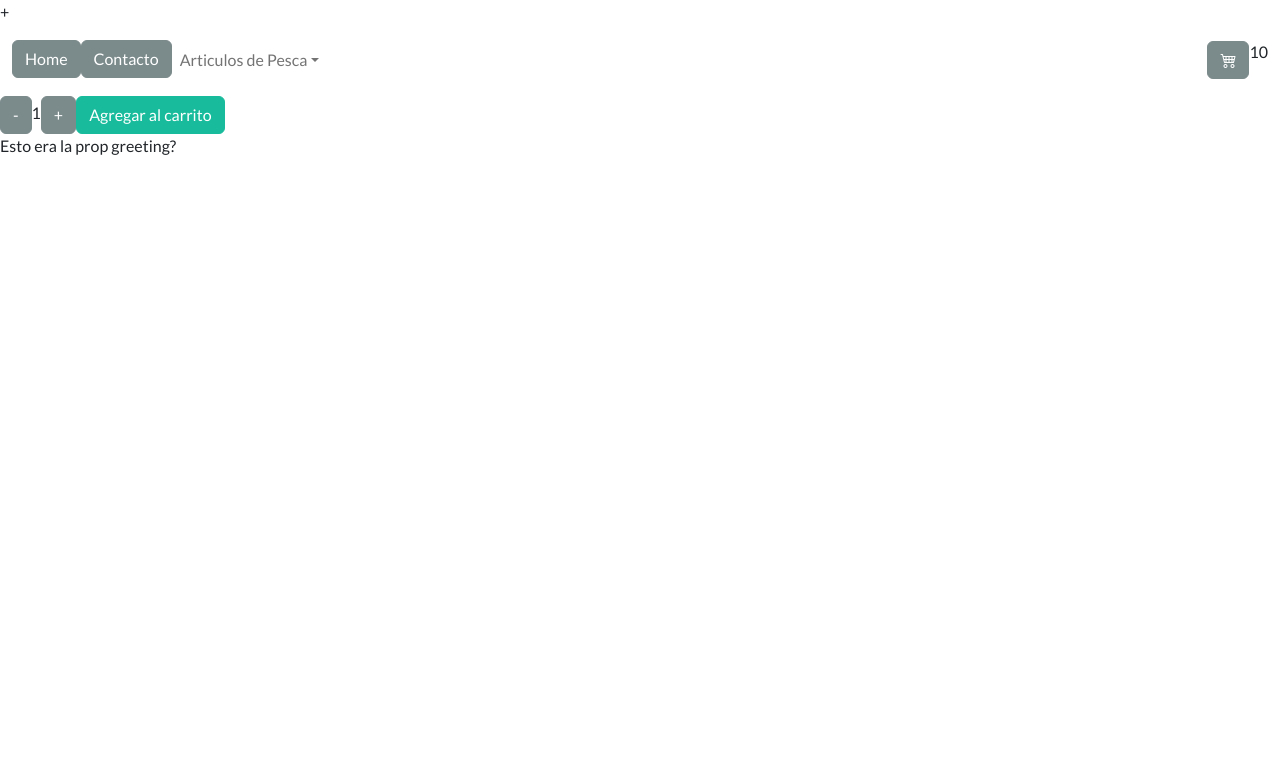
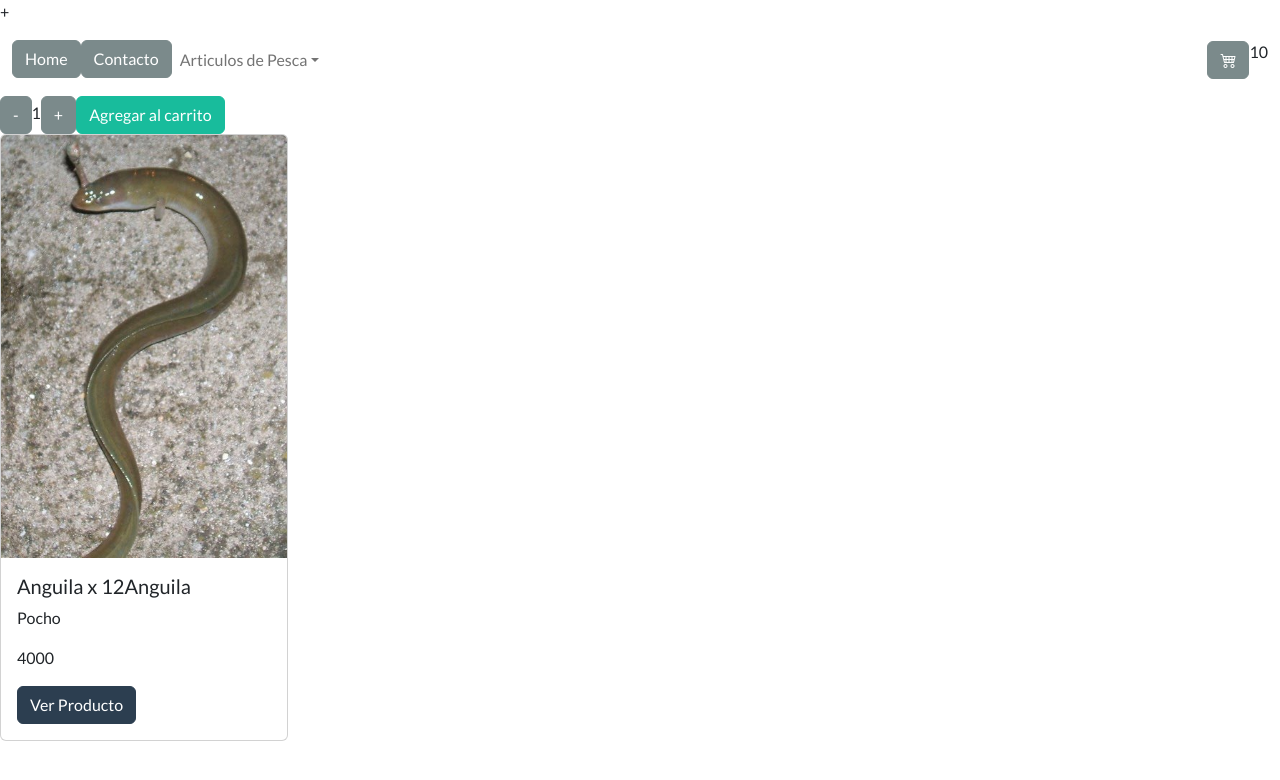
Before and after one commit to Bosterman12/PreEntrega1Bandi, a React (Create React App) app: page / in a window 1280 px wide. Shown: the top 780 px of the page. Built offline with nearby package versions, Linux system fonts and the light colour scheme.

Commit message:
armando las cards

```diff
--- a/src/components/App.jsx
+++ b/src/components/App.jsx
@@ -3,6 +3,7 @@ import './App.css';
 import {Navbar} from './Navbar/Navbar';
 import { ItemListContainer } from './ItemListContainer/ItemListContainer';
 import { ItemCount } from './ItemCount/ItemCount';
+import { Item } from './Item/Item';
 
 import React from 'react';
 
@@ -13,6 +14,16 @@ export const App = () => {
       <Navbar nombre={"El Surubi"}/>
       <ItemCount ValInicial={1} stock={10} />
       <ItemListContainer/>
+      <Item item={{
+        "id":12,
+        "idCategoria":4,
+        "nombre":"Anguila x 12",
+        "marca":"Pocho",
+        "modelo":"Anguila",
+        "precio":4000,
+        "stock":30,
+        "img":"anguila.jpg"
+      }}/>
     </div>
 
   );
--- /dev/null
+++ b/src/components/Item/Item.jsx
@@ -0,0 +1,17 @@
+import React from 'react';
+
+export const Item = ({item}) => {
+    return (
+        <div>
+            <div className="card" style={{width: '18rem'}}>
+          <img src={`./img/${item.img}`} className="card-img-top" alt={`imagen de ${item.nombre}`} />
+          <div className="card-body">
+            <h5 className="card-title">{item.nombre}{item.modelo} </h5>
+            <p className="card-text">{item.marca} </p>
+            <p className="card-text">{item.precio} </p>
+            <a href="#" className="btn btn-primary">Ver Producto</a>
+          </div>
+        </div>
+        </div>
+    );
+}
--- a/src/components/ItemListContainer/ItemListContainer.jsx
+++ b/src/components/ItemListContainer/ItemListContainer.jsx
@@ -1,9 +1,13 @@
 import React from 'react';
+import { useState,useEffect } from 'react';
+import {consultarBDD} from "../utils/funciones.js"
 
 export const ItemListContainer = () => {
-    return (
-        <div>
-            <p>Esto era la prop greeting?</p>
-        </div>
-    );
+   const [productos, setProductos] = useState([])
+   useEffect (() => {
+    consultarBDD('./json/productos.json') .then (prods => console.log(prods))
+
+   },
+   [])
+
 }
--- /dev/null
+++ b/src/components/utils/funciones.js
@@ -0,0 +1,5 @@
+export const consultarBDD= async (ruta)=>{
+    const response = await fetch (ruta)
+    const datos = await response.json()
+    return datos
+}
```
